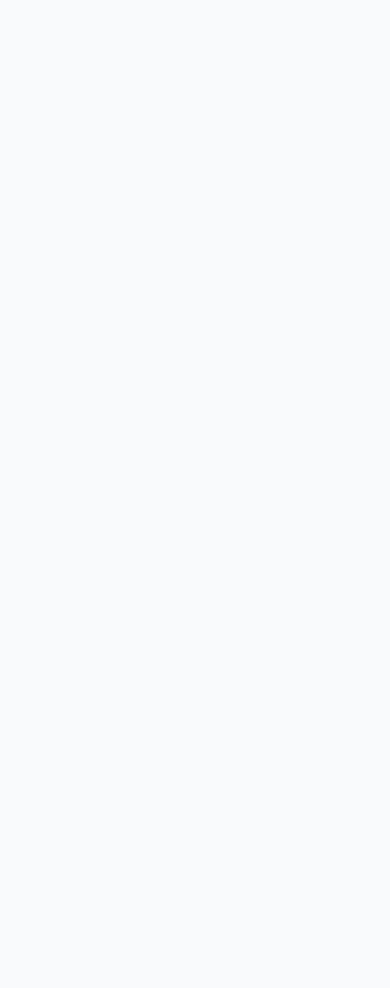
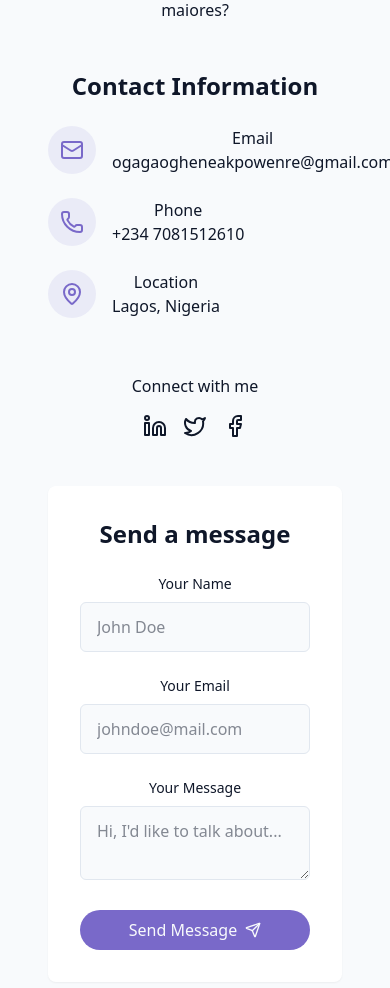
Before and after one commit to OgagaAkpowenre1/Daniels-Portfolio-Website, a React (Vite) app: page / in a window 390 px wide. Shown: the part 6400-7388 px from the top of the page. Before the commit the page ends 6154 px from the top, so only its background shows below. Built offline with nearby package versions, Linux system fonts and the light colour scheme.

Commit message:
added contact section; email send not fully set up

```diff
--- /dev/null
+++ b/src/components/ContactSection.jsx
@@ -0,0 +1,144 @@
+import { Linkedin, Mail, MapPin, Phone, Twitter, Facebook, Send } from "lucide-react";
+import {cn} from "@/lib/utils";
+
+function ContactSection() {
+    const handleSubmit = (e) => {
+        e.preventDefault();
+
+        setTimeout(() => {
+
+        }, 1500)
+    }
+
+
+  return (
+    <section id="contact" className="py-24 px-4 relative bg-secondary/30">
+      <div className="container mx-auto max-w-5xl">
+        <h2 className="text-3xl md:text-4xl font-bold mb-4 text-center">
+          Get In <span className="text-primary"> Touch</span>
+        </h2>
+
+        <p className="text-center text-muted-foreground mb-12 max-w-2xl mx-auto">
+          Lorem ipsum dolor, sit amet consectetur adipisicing elit. Quos velit
+          cupiditate sapiente? Aspernatur sequi magni numquam quis dolorum?
+          Vero, maiores?
+        </p>
+
+        <div className="grid grid-cols-1 md:grid-cols-2 gap-12">
+          <div className="space-y-8">
+            <h3 className="text-2xl font-semibold mb-6">Contact Information</h3>
+            <div className="space-y-6 justify-center">
+              {/* item 1 */}
+              <div className="flex items-start space-x-4">
+                <div className="p-3 rounded-full bg-primary/10">
+                  <Mail className="h-6 w-6 text-primary" />
+                </div>
+                <div>
+                  <h4 className="font-medium">Email</h4>
+                  <a
+                    href="mailto:ogagaogheneakpowenre@gmail.com"
+                    className="text-muted-foreground hover:text-primary transition-colors"
+                  >
+                    ogagaogheneakpowenre@gmail.com
+                  </a>
+                </div>
+              </div>
+
+              {/* item 2 */}
+              <div className="flex items-start space-x-4">
+                <div className="p-3 rounded-full bg-primary/10">
+                  <Phone className="h-6 w-6 text-primary" />
+                </div>
+                <div>
+                  <h4 className="font-medium">Phone</h4>
+                  <a
+                    href="tel:+234 7081512610"
+                    className="text-muted-foreground hover:text-primary transition-colors"
+                  >
+                    +234 7081512610
+                  </a>
+                </div>
+              </div>
+
+              {/* item 3 */}
+              <div className="flex items-start space-x-4">
+                <div className="p-3 rounded-full bg-primary/10">
+                  <MapPin className="h-6 w-6 text-primary" />
+                </div>
+                <div>
+                  <h4 className="font-medium">Location</h4>
+                  <a className="text-muted-foreground hover:text-primary transition-colors">
+                    Lagos, Nigeria
+                  </a>
+                </div>
+              </div>
+              {/*  */}
+
+              <div className="pt-8">
+                <h4 className="font-medium mb-4">Connect with me</h4>
+                <div className="flex space-x-4 justify-center">
+                  <a href="#">
+                    <Linkedin />
+                  </a>
+                  <a href="#">
+                    <Twitter />
+                  </a>
+                  <a href="#">
+                    <Facebook />
+                  </a>
+                </div>
+              </div>
+            </div>
+          </div>
+
+          <div className="bg-card p-8 rounded-lg shadow-xs">
+            <h3 className="text-2xl font-semibold mb-6">Send a message</h3>
+            <form action="" className="space-y-6">
+                {/* name */}
+              <div>
+                <label htmlFor="name" className="text-sm block font-medium mb-2">Your Name</label>
+                <input
+                  type="text"
+                  id="name"
+                  name="name"
+                  required
+                  className="w-full px-4 rounded-md py-3 border border-input bg-background focus:outline-hidden focus:ring-2 focus:ring-primary"
+                  placeholder="John Doe"
+                />
+              </div>
+                {/* email */}
+              <div>
+                <label htmlFor="email" className="text-sm block font-medium mb-2">Your Email</label>
+                <input
+                  type="email"
+                  id="email"
+                  name="email"
+                  required
+                  className="w-full px-4 rounded-md py-3 border border-input bg-background focus:outline-hidden focus:ring-2 focus:ring-primary"
+                  placeholder="johndoe@mail.com"
+                />
+              </div>
+                {/* message */}
+              <div>
+                <label htmlFor="message" className="text-sm block font-medium mb-2">Your Message</label>
+                <textarea
+                  id="message"
+                  name="message"
+                  required
+                  className="w-full px-4 rounded-md py-3 border border-input bg-background focus:outline-hidden focus:ring-2 focus:ring-primary"
+                  placeholder="Hi, I'd like to talk about..."
+                />
+              </div>
+                {/* Submit */}
+              <button type="submit" className={cn("cosmic-button w-full flex items-center justify-center gap-2", )}>
+                Send Message <Send size={16} />
+              </button>
+            </form>
+          </div>
+        </div>
+      </div>
+    </section>
+  );
+}
+
+export default ContactSection;
--- a/src/pages/Home.jsx
+++ b/src/pages/Home.jsx
@@ -6,6 +6,7 @@
 import AboutSection from "../components/AboutSection";
 import SkillsSection from "../components/SkillsSection";
 import ProjectsSection from "../components/ProjectsSection";
+import ContactSection from "../components/ContactSection";
 
 function Home() {
   return (
@@ -22,6 +23,7 @@
         <AboutSection />
         <SkillsSection />
         <ProjectsSection />
+        <ContactSection />
       </main>
       {/* Footer */}
     </div>
```
